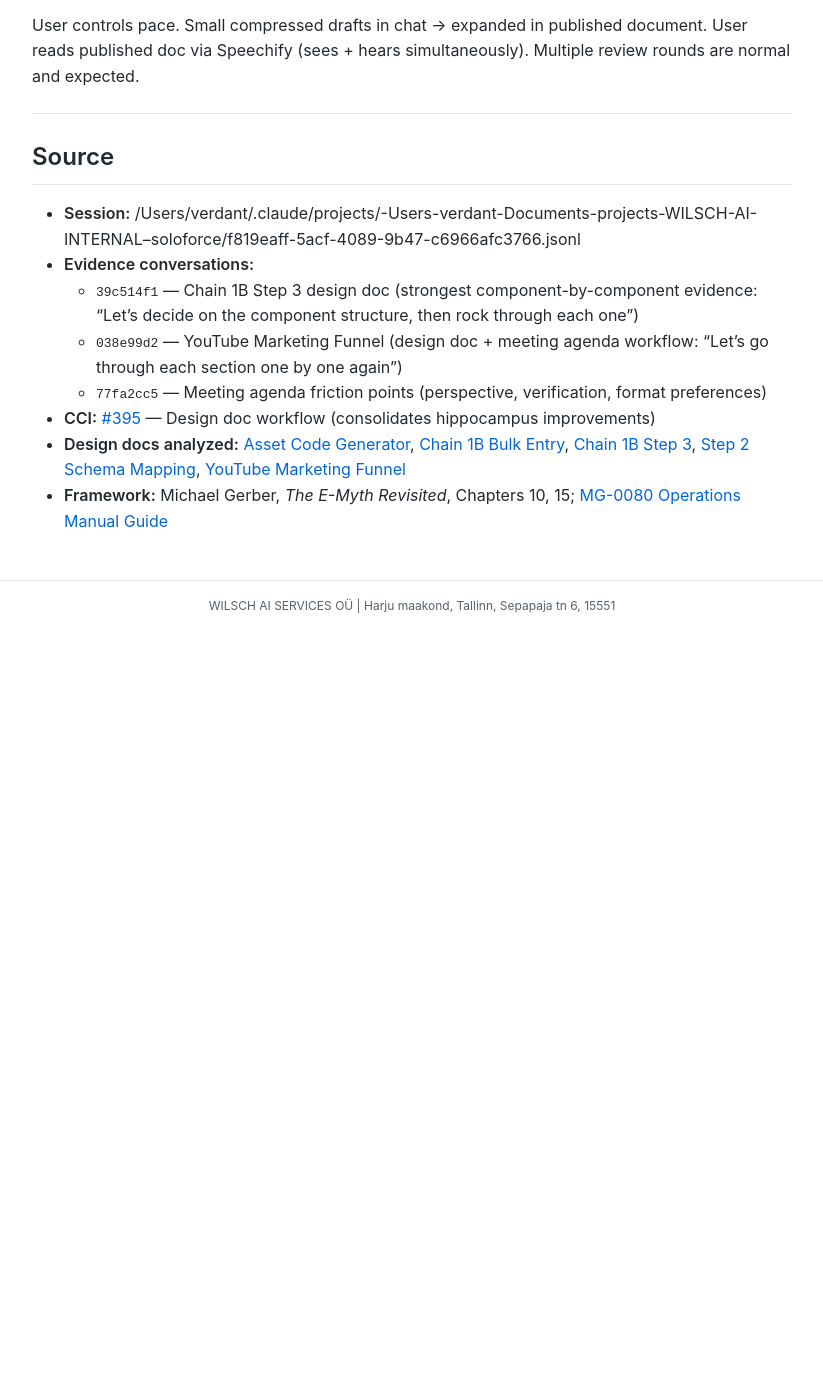
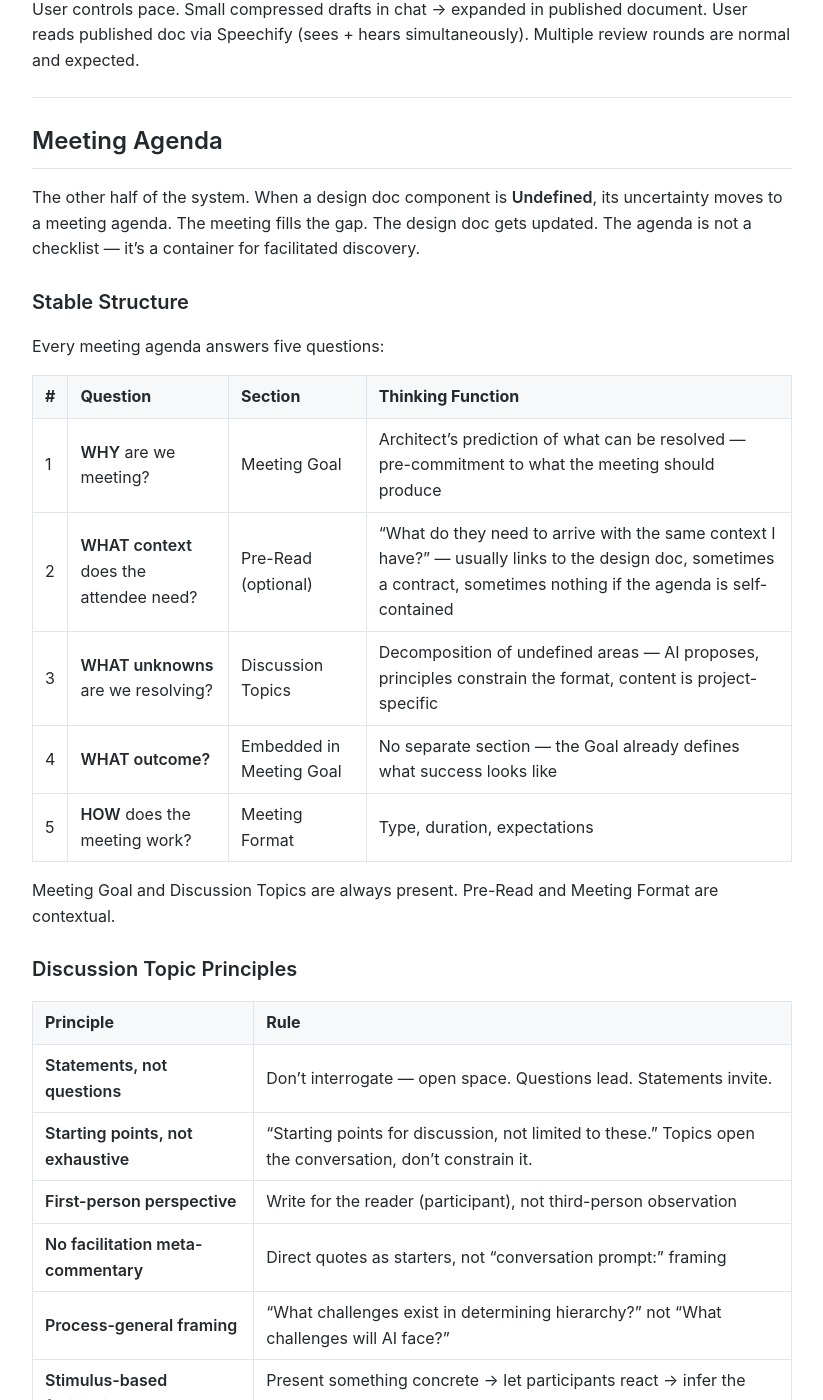
Before and after one commit to MariusWilsch/public-wilsch-ai-pages, a Jekyll site: the page built from global/design-doc-methodology.md, in a window 1280 px wide and 1400 px high, scrolled down 3883 px. Shown: the whole window, without its empty margins (228-1051 px from the left). Built offline with Jekyll 4.4.1, drawn with Linux system fonts in a browser that asks for light colours; our own code applies the rules of GitHub Pages for plain Markdown files; before the commit the page ends 4513 px from its top, so only the background shows below that; some of the changed text lies outside the part shown.

Commit message:
Sync from hippocampus 2026-02-09

````diff
--- a/global/design-doc-methodology.md
+++ b/global/design-doc-methodology.md
@@ -2,10 +2,10 @@
 publish: true
 ---
 
-# Design Doc Methodology
+# Design Doc & Meeting Agenda Methodology
 [[life-vision]]
 
-How design docs are created at Wilsch AI Services. Defines the stable component structure, their thinking functions, and the two-phase workflow for extracting and formalizing knowledge.
+How design docs and meeting agendas are created at Wilsch AI Services. Two halves of one system: design docs capture what IS defined, meeting agendas capture what ISN'T. Defines stable component structures, thinking functions, and the workflows for extracting and formalizing knowledge.
 
 ---
 
@@ -28,8 +28,6 @@ Design docs produced by AI are structurally inconsistent — different section h
 | **Goal** | A repeatable design doc structure that works across all projects — stable components with project-specific content |
 | **Success** | User gives AI the component list. AI proposes understanding per component. User validates one-by-one. Each component is either Defined (write it) or Undefined (meeting agenda topic). When all Defined → design is done |
 | **Done test** | "Can I write a meeting agenda with open design questions?" → If NO → design doc is complete |
-
-**TBD:** Meeting agenda methodology (the other half — what happens with Undefined components). Needs its own session.
 
 ---
 
@@ -101,13 +99,59 @@ User controls pace. Small compressed drafts in chat → expanded in published do
 
 ---
 
+## Meeting Agenda
+
+The other half of the system. When a design doc component is **Undefined**, its uncertainty moves to a meeting agenda. The meeting fills the gap. The design doc gets updated. The agenda is not a checklist — it's a container for facilitated discovery.
+
+### Stable Structure
+
+Every meeting agenda answers five questions:
+
+| # | Question | Section | Thinking Function |
+|---|----------|---------|-------------------|
+| 1 | **WHY** are we meeting? | Meeting Goal | Architect's prediction of what can be resolved — pre-commitment to what the meeting should produce |
+| 2 | **WHAT context** does the attendee need? | Pre-Read (optional) | "What do they need to arrive with the same context I have?" — usually links to the design doc, sometimes a contract, sometimes nothing if the agenda is self-contained |
+| 3 | **WHAT unknowns** are we resolving? | Discussion Topics | Decomposition of undefined areas — AI proposes, principles constrain the format, content is project-specific |
+| 4 | **WHAT outcome?** | Embedded in Meeting Goal | No separate section — the Goal already defines what success looks like |
+| 5 | **HOW** does the meeting work? | Meeting Format | Type, duration, expectations |
+
+Meeting Goal and Discussion Topics are always present. Pre-Read and Meeting Format are contextual.
+
+### Discussion Topic Principles
+
+| Principle | Rule |
+|-----------|------|
+| **Statements, not questions** | Don't interrogate — open space. Questions lead. Statements invite. |
+| **Starting points, not exhaustive** | "Starting points for discussion, not limited to these." Topics open the conversation, don't constrain it. |
+| **First-person perspective** | Write for the reader (participant), not third-person observation |
+| **No facilitation meta-commentary** | Direct quotes as starters, not "conversation prompt:" framing |
+| **Process-general framing** | "What challenges exist in determining hierarchy?" not "What challenges will AI face?" |
+| **Stimulus-based facilitation** | Present something concrete → let participants react → infer the process |
+| **No "Next Steps" section** | Implied by meeting format |
+
+### The Design Doc ↔ Meeting Agenda Flow
+
+```
+Design doc (Undefined components) → Meeting agenda (Discussion Topics)
+                                      ↓
+Meeting agenda (Pre-Read) → links back to design doc
+                                      ↓
+Meeting fills gaps → Design doc updated (Undefined → Defined)
+```
+
+The attendee reads the design doc before the meeting. The discussion topics are the gaps in that doc. The meeting fills the gaps. The architect updates the doc. When no Undefined components remain → design is complete.
+
+---
+
 ## Source
 
-- **Session:** /Users/verdant/.claude/projects/-Users-verdant-Documents-projects-WILSCH-AI-INTERNAL--soloforce/f819eaff-5acf-4089-9b47-c6966afc3766.jsonl
+- **Design doc session:** /Users/verdant/.claude/projects/-Users-verdant-Documents-projects-WILSCH-AI-INTERNAL--soloforce/f819eaff-5acf-4089-9b47-c6966afc3766.jsonl
+- **Meeting agenda session:** /Users/verdant/.claude/projects/-Users-verdant-Documents-projects-WILSCH-AI-INTERNAL--soloforce/456f6c80-6ae1-47de-ac09-d8cb75772042.jsonl
 - **Evidence conversations:**
   - `39c514f1` — Chain 1B Step 3 design doc (strongest component-by-component evidence: "Let's decide on the component structure, then rock through each one")
   - `038e99d2` — YouTube Marketing Funnel (design doc + meeting agenda workflow: "Let's go through each section one by one again")
   - `77fa2cc5` — Meeting agenda friction points (perspective, verification, format preferences)
+- **Meeting agendas analyzed:** [Mujahid - Asset Code](https://mariuswilsch.github.io/public-wilsch-ai-pages/project/archibus-fm-assistant/mujahid-meeting-agenda-asset-code-hosting), [Miguel/Ian - Hierarchy](https://mariuswilsch.github.io/public-wilsch-ai-pages/project/archibus-fm-assistant/miguel-ian-meeting-agenda-hierarchy-understanding), [Rein - Background Data](https://mariuswilsch.github.io/public-wilsch-ai-pages/project/archibus-fm-assistant/rein-meeting-agenda-background-data), [Rein - Step 3 API](https://mariuswilsch.github.io/public-wilsch-ai-pages/project/archibus-fm-assistant/ryan-meeting-agenda-step3-insertion-api), [All-Hands Prioritization](https://mariuswilsch.github.io/public-wilsch-ai-pages/project/archibus-fm-assistant/all-hands-ai-work-track-prioritization), [Bulk Entry Spike](https://mariuswilsch.github.io/public-wilsch-ai-pages/project/archibus-fm-assistant/bulk-entry-spike-agenda)
 - **CCI:** [#395](https://github.com/DaveX2001/claude-code-improvements/issues/395) — Design doc workflow (consolidates hippocampus improvements)
 - **Design docs analyzed:** [Asset Code Generator](https://mariuswilsch.github.io/public-wilsch-ai-pages/project/archibus-fm-assistant/asset-code-generator-design), [Chain 1B Bulk Entry](https://mariuswilsch.github.io/public-wilsch-ai-pages/project/archibus-fm-assistant/chain-1b-bulk-entry-design), [Chain 1B Step 3](https://mariuswilsch.github.io/public-wilsch-ai-pages/project/archibus-fm-assistant/chain-1b-step3-design), [Step 2 Schema Mapping](https://mariuswilsch.github.io/public-wilsch-ai-pages/project/archibus-fm-assistant/step-2-schema-mapping-design), [YouTube Marketing Funnel](https://mariuswilsch.github.io/public-wilsch-ai-pages/project/archibus-fm-assistant/youtube-marketing-funnel-execution-design)
 - **Framework:** Michael Gerber, *The E-Myth Revisited*, Chapters 10, 15; [MG-0080 Operations Manual Guide](https://mariuswilsch.github.io/public-wilsch-ai-pages/project/soloforce/emyth-chapters/emyth-operations-manual-guide)
````
